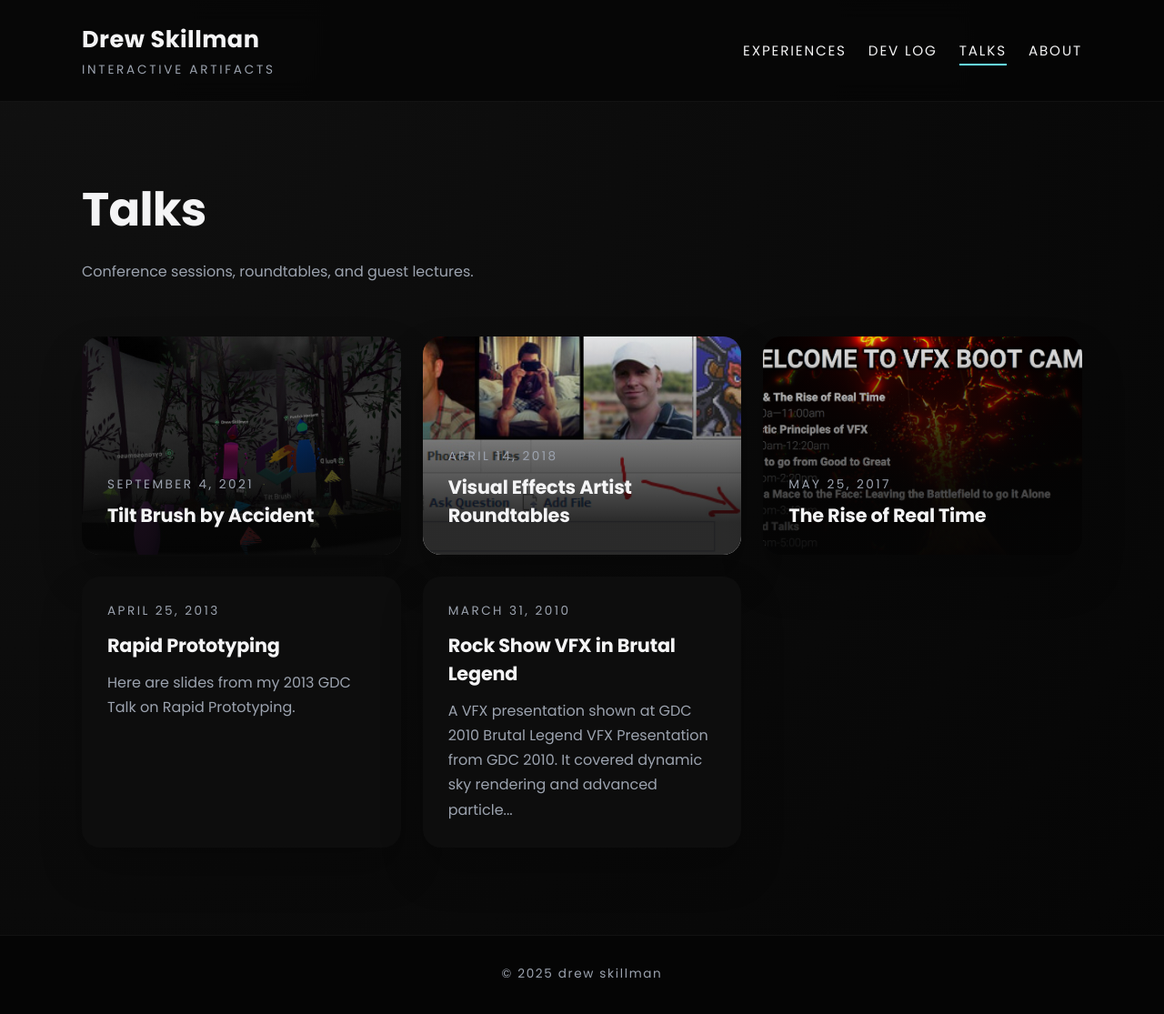
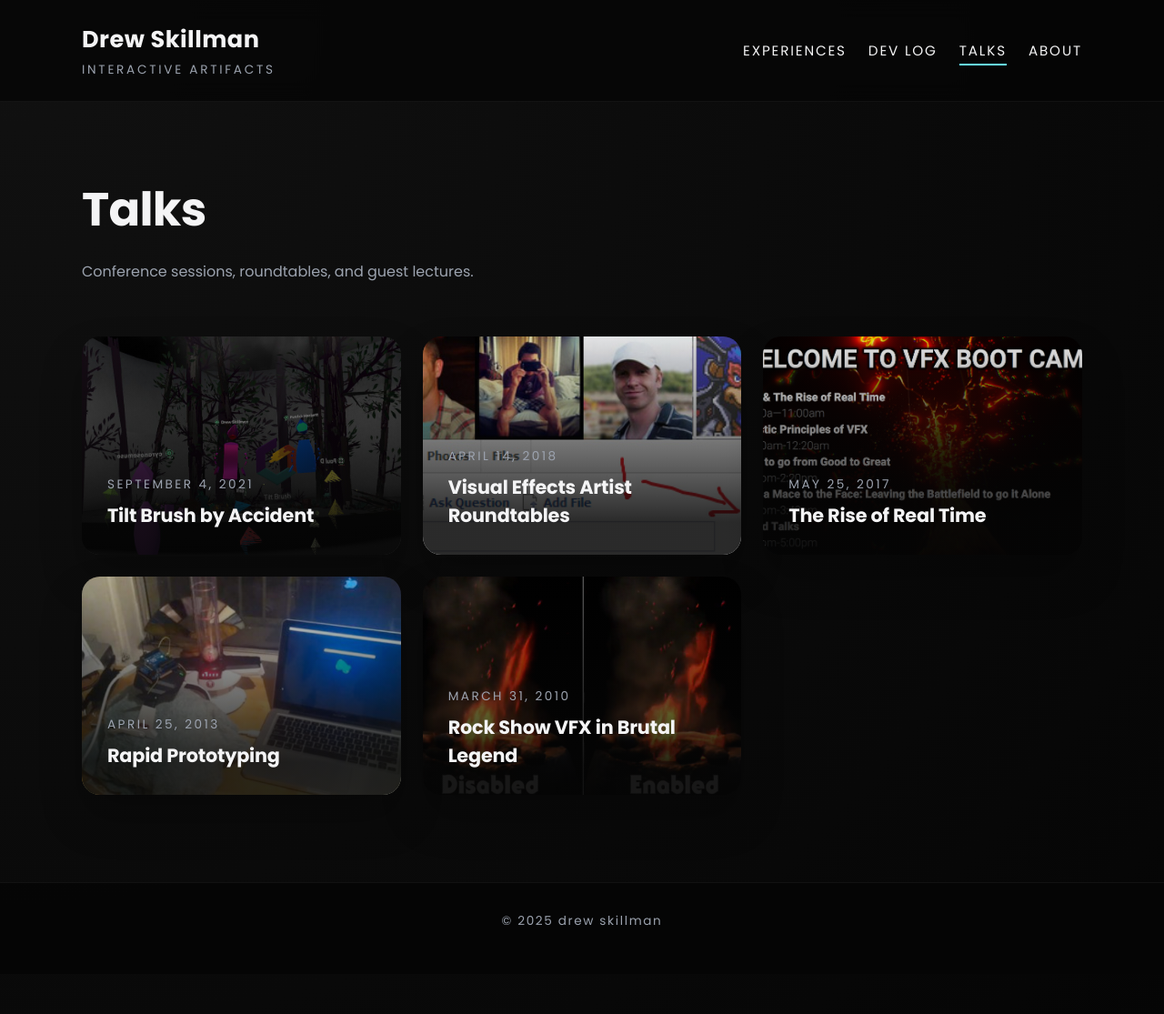
Before and after one commit to dskill/website, a Jekyll site: the page built from talks/index.md, in a window 1280 px wide and 1129 px high. Shown: the top 1115 px of the window at 91% size. Built offline with Jekyll 4.4.1, drawn with Linux system fonts in a browser that asks for light colours.

Commit message:
Add thumbnails to talks entries for improved visual presentation; update .gitignore to exclude reference directory.

```diff
--- a/_talks/rapid-prototyping-2013.md
+++ b/_talks/rapid-prototyping-2013.md
@@ -3,6 +3,7 @@ title: "Rapid Prototyping"
 date: 2013-04-25
 source_slug: "post_id-3"
 source_link: "/talks/post_id-3"
+thumbnail: /assets/images/talks/rapid-prototyping-2013/rapid-prototyping-2013-thumbnail.webp
 ---
 
 Here are slides from my 2013 GDC Talk on [Rapid Prototyping](http://drewskillman.com/gdc2013_rapid_prototyping.pdf).
--- a/_talks/rock-show-vfx-in-brutal-legend-2010.md
+++ b/_talks/rock-show-vfx-in-brutal-legend-2010.md
@@ -3,6 +3,7 @@ title: "Rock Show VFX in Brutal Legend"
 date: 2010-03-31
 source_slug: "rock-show-vfx-in-brutal-legend"
 source_link: "/talks/rock-show-vfx-in-brutal-legend"
+thumbnail: /assets/images/talks/rock-show-vfx-in-brutal-legend-2010/rock-show-vfx-in-brutal-legend-2010-thumbnail.webp
 ---
 
 A VFX presentation shown at GDC 2010 [Brutal Legend VFX Presentation from GDC 2010]({{ '/assets/downloads/GDC2010_VFX.pdf' | relative_url }}). It covered dynamic sky rendering and advanced particle techniques.
```
Also changed, not shown: assets/images/talks/rapid-prototyping-2013/rapid-prototyping-2013-thumbnail.webp (added), assets/images/talks/rock-show-vfx-in-brutal-legend-2010/rock-show-vfx-in-brutal-legend-2010-thumbnail.webp (added), 2 other files.
